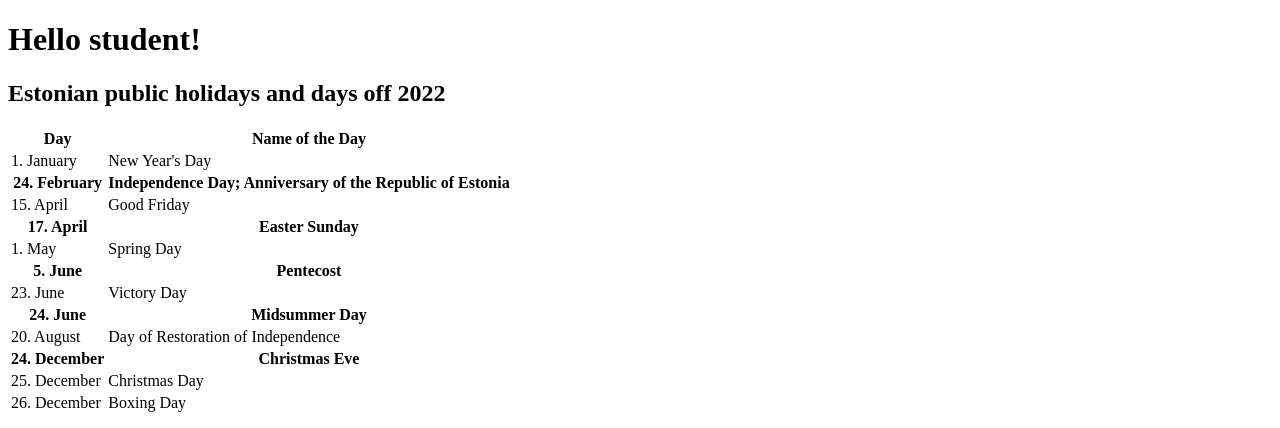
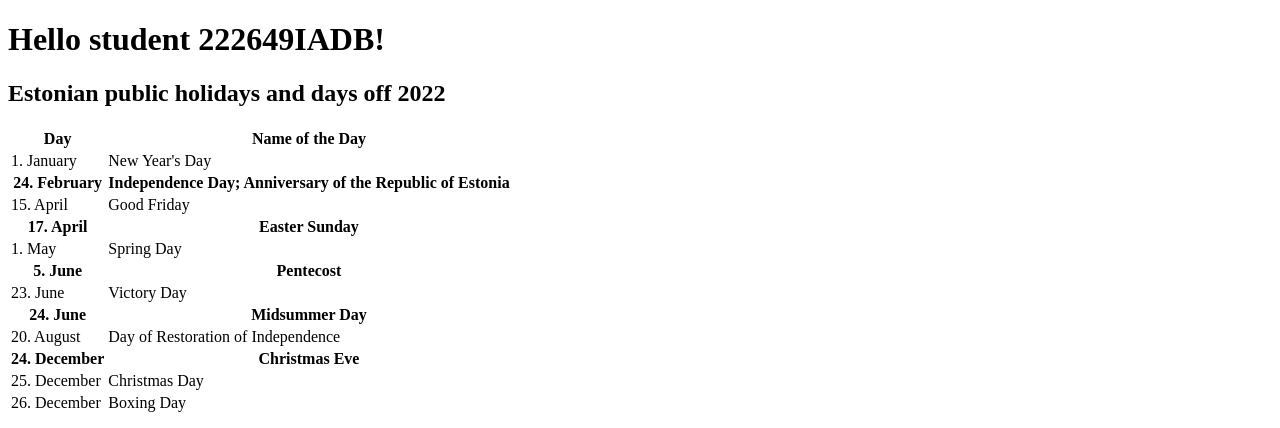
Before and after one commit to kardemon/html-exercise, a plain HTML site: page index.html in a window 1280 px wide. Shown: the top 428 px of the page. Drawn offline with Linux system fonts and the light colour scheme.

Commit message:
Update index.html

```diff
--- a/index.html
+++ b/index.html
@@ -5,7 +5,7 @@
     <title>Hello student!</title>
   </head>
   <body>
-    <h1>Hello student!</h1>
+    <h1>Hello student 222649IADB!</h1>
 
     <h2>Estonian public holidays and days off 2022</h2>
 
```
